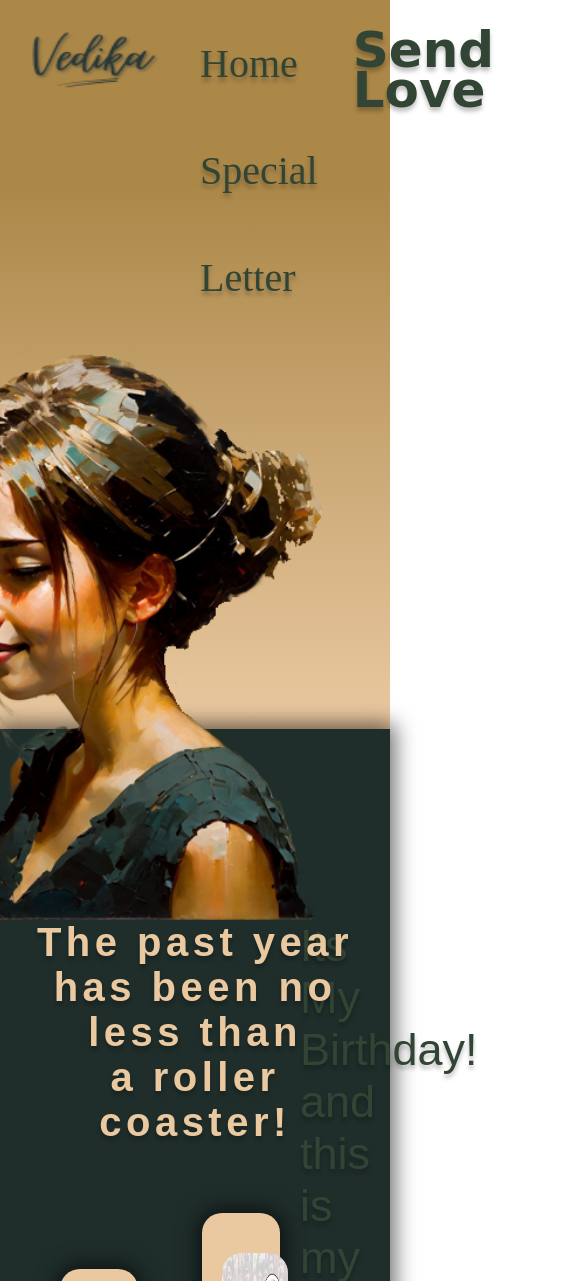
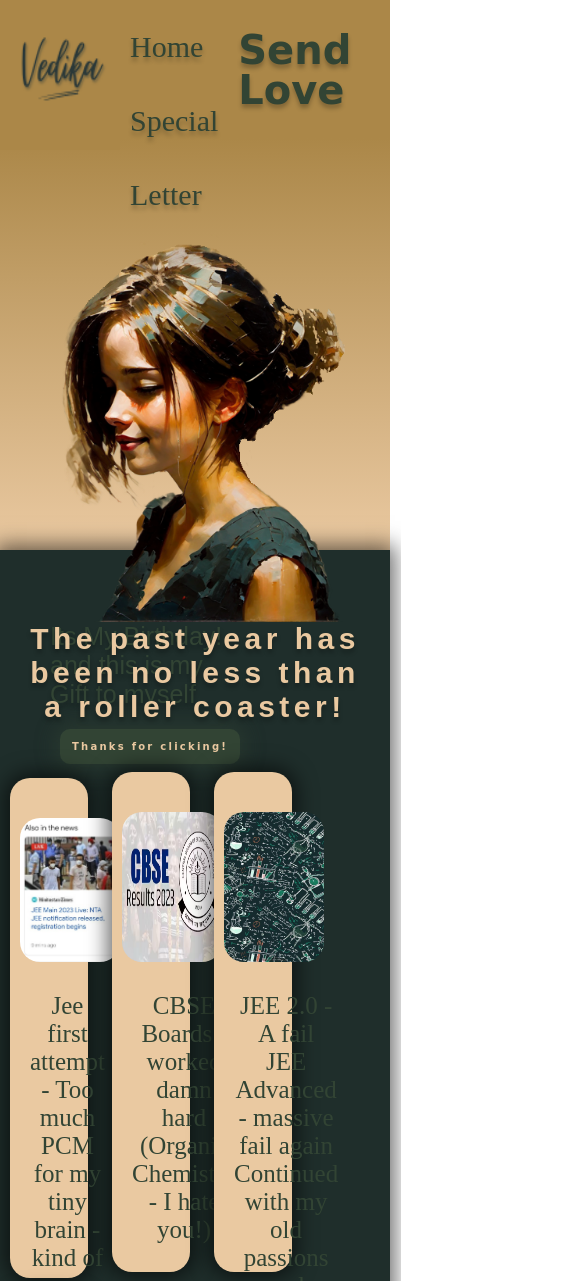
Before and after one commit to vedikadev/eighteenth, a plain HTML site: page index.html in a window 390 px wide. Shown: the top 1281 px of the page, 585 px wide, since content can reach past the window. Drawn offline with Linux system fonts and the light colour scheme; a web font is replaced by a local one.

Commit message:
Update styles.css

```diff
--- a/styles.css
+++ b/styles.css
@@ -239,3 +239,82 @@ div.first{
     color: #EAC9A1;
     text-decoration: underline;
 }
+@media only screen and (max-width: 600px){
+
+    .home{
+        width: 100%;
+        height: 550px;
+    }
+    .logo img{
+        width: 120px;
+        height: 150px;
+    }
+    .menu a{
+        font-size: 30px;
+        padding-top: 20px;
+        padding-right: 10px;
+        margin: 10px;
+        display: inline-block;
+    }
+    .sp a{
+        font-size: 40px;
+    }
+    .girl img{
+        width: auto;
+        height: 400px;
+    }
+    .text{
+        font-size: 25px;
+        margin-top: 50px;
+        margin-left: 50px;
+    }
+    .text .special{
+        font-size: 10px;
+        margin-top: 20px;
+        margin-left: 10px;
+        padding: 10px;
+    }
+    .diff{
+        height: 750px;
+    }
+    .diff h1{
+        font-size: 30px;
+    }
+    .diff div{
+        margin: 10px;
+    }
+    .diff img{
+        margin-left: 10px;
+        height: 150px;
+        width: 100px;
+    }
+    .thought p{
+        font-size: 30px;
+       padding: 20px;
+    }
+    .t2 img{
+        width: 150px;
+        height: 125px;
+        margin: 50px;
+    }
+    .t2 p{
+        font-size: 15px;
+        margin-bottom: 25px;
+    }
+    .letter p{
+        font-size: 15px;
+    }
+    .footer .tagl{
+        font-size: 15px;
+    }
+    .footer{
+        height: auto;
+    }
+    .footer .des{
+        font-size: 20px;
+    }
+    .footer .goto{
+        font-size: 20px;
+    }
+
+}
```
